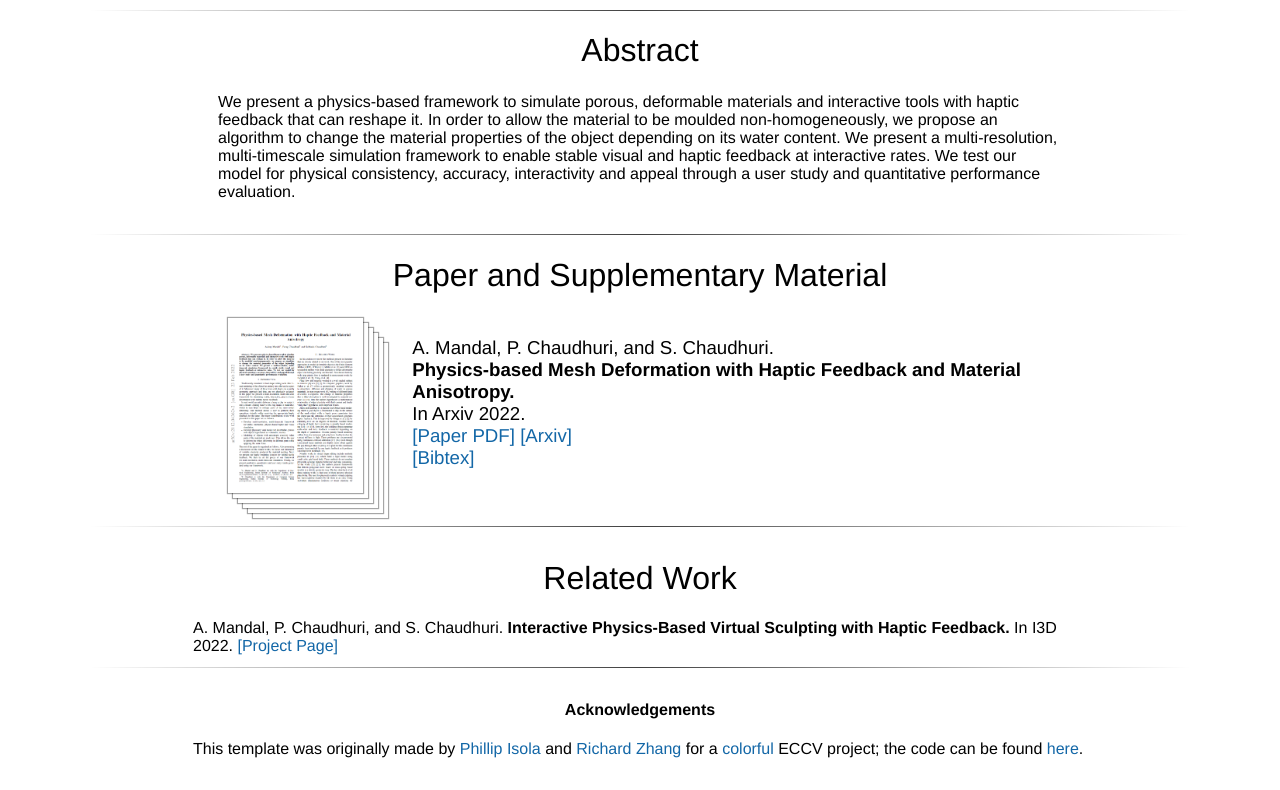
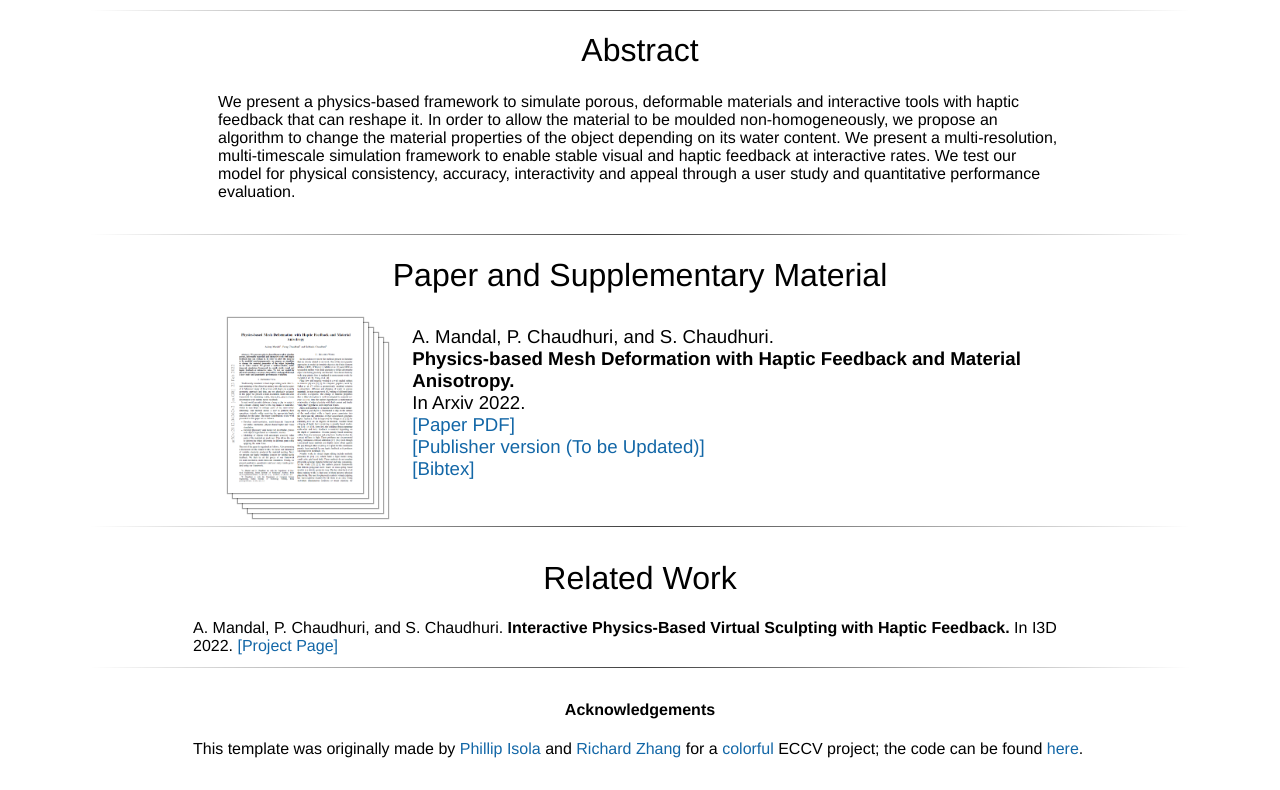
Before and after one commit to avirupmandal/sculpt-arxiv, a plain HTML site: page index.html in a window 1280 px wide. Shown: the part 749-1539 px from the top of the page. Drawn offline with Linux system fonts and the light colour scheme; a script that the page names is missing.

Commit message:
Update index.html

```diff
--- a/index.html
+++ b/index.html
@@ -203,7 +203,8 @@
 			<td><span style="font-size:14pt">A. Mandal, P. Chaudhuri, and S. Chaudhuri.<br>
 				<b>Physics-based Mesh Deformation with Haptic Feedback and Material Anisotropy.</b><br>
 				In Arxiv 2022.<br>
-				<a href='./resources/Virtual_sculpting_Arxiv.pdf'>[Paper PDF]</a> <a href="https://arxiv.org/abs/2112.04362">[Arxiv]</a><br>
+				<a href='./resources/Virtual_sculpting_Arxiv.pdf'>[Paper PDF]</a><br>
+				<a href="https://arxiv.org/abs/2112.04362">[Publisher version (To be Updated)]</a><br>
 				<a href="./resources/paper_bibtex.txt">[Bibtex]</a><br>
 				<span style="font-size:4pt"><a href=""><br></a>
 				</span>
```
